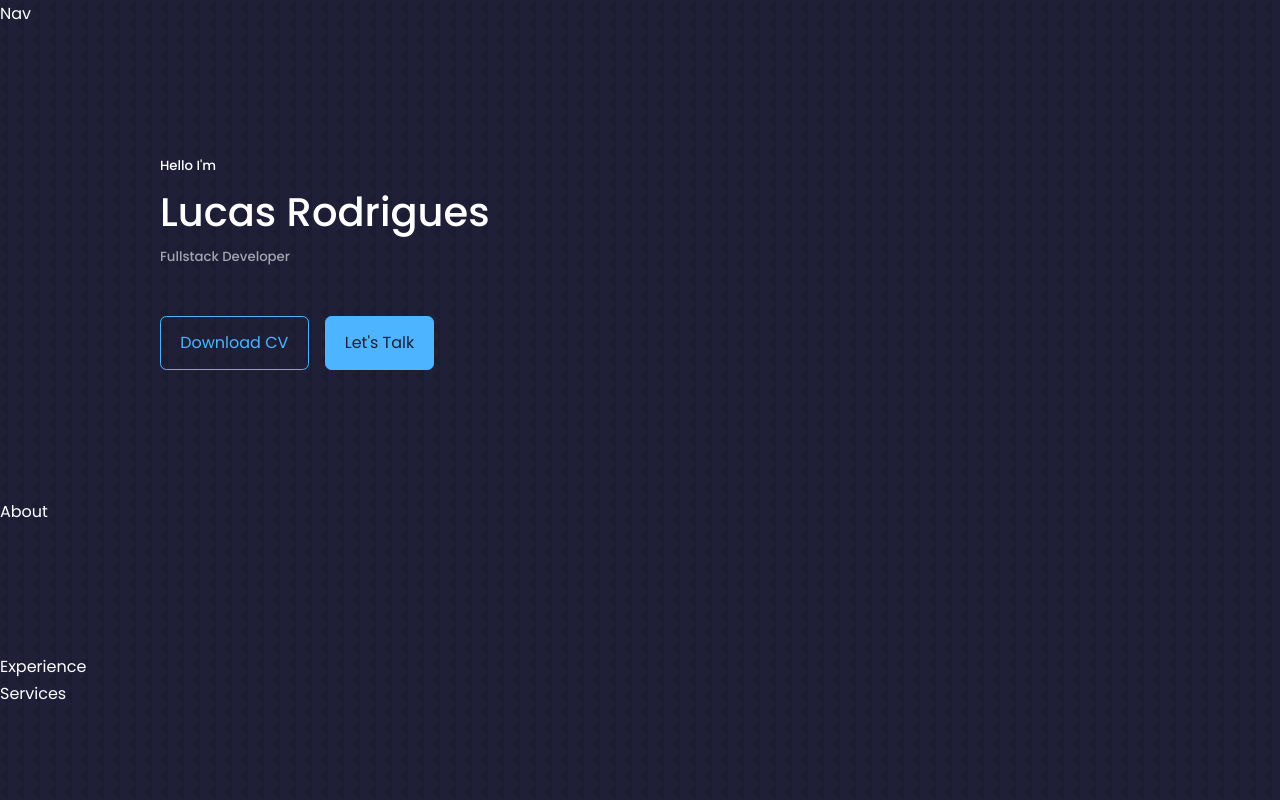
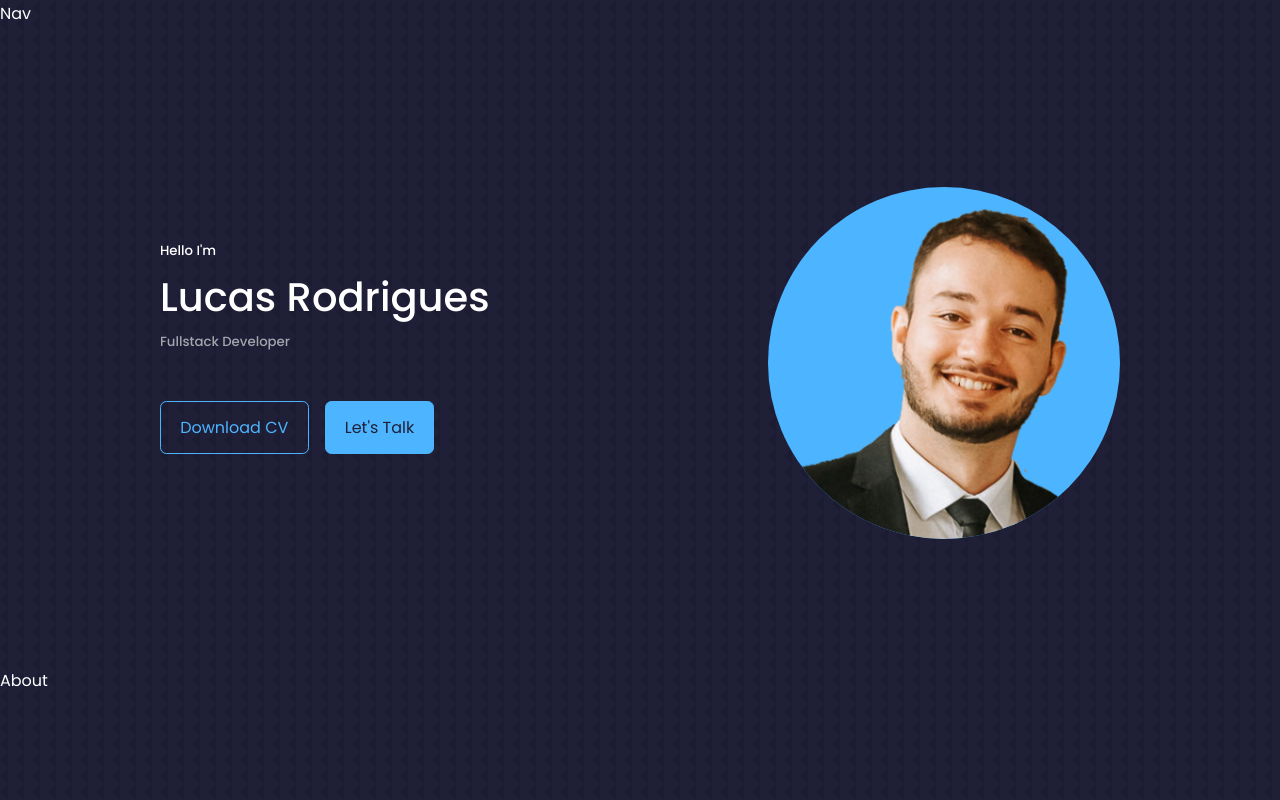
Before and after one commit to lucas-crodrigues/portfolio2, a React (Create React App) app: page / in a window 1280 px wide. Shown: the top 800 px of the page. Built offline with nearby package versions, Linux system fonts and the light colour scheme.

Commit message:
Update Header.js

```diff
--- a/src/components/header/Header.js
+++ b/src/components/header/Header.js
@@ -1,14 +1,21 @@
 import React from 'react'
+import './header.css'
 import CTA from './CTA'
+import me from '../../assets/lucas.png'
 
 const Header = () => {
   return (
       <section id='home'>
         <div className='container header-container'>
-          <h5>Hello I'm</h5>
-          <h1>Lucas Rodrigues</h1>
-          <h5 className='text-light'>Fullstack Developer</h5>
-          <CTA />
+          <div>
+            <h5>Hello I'm</h5>
+            <h1>Lucas Rodrigues</h1>
+            <h5 className='text-light'>Fullstack Developer</h5>
+            <CTA />
+          </div>
+          <div className='header-photo'>
+            <img src={me} alt='Picture of myself'/>
+          </div>
         </div>
       </section>
     )
```
